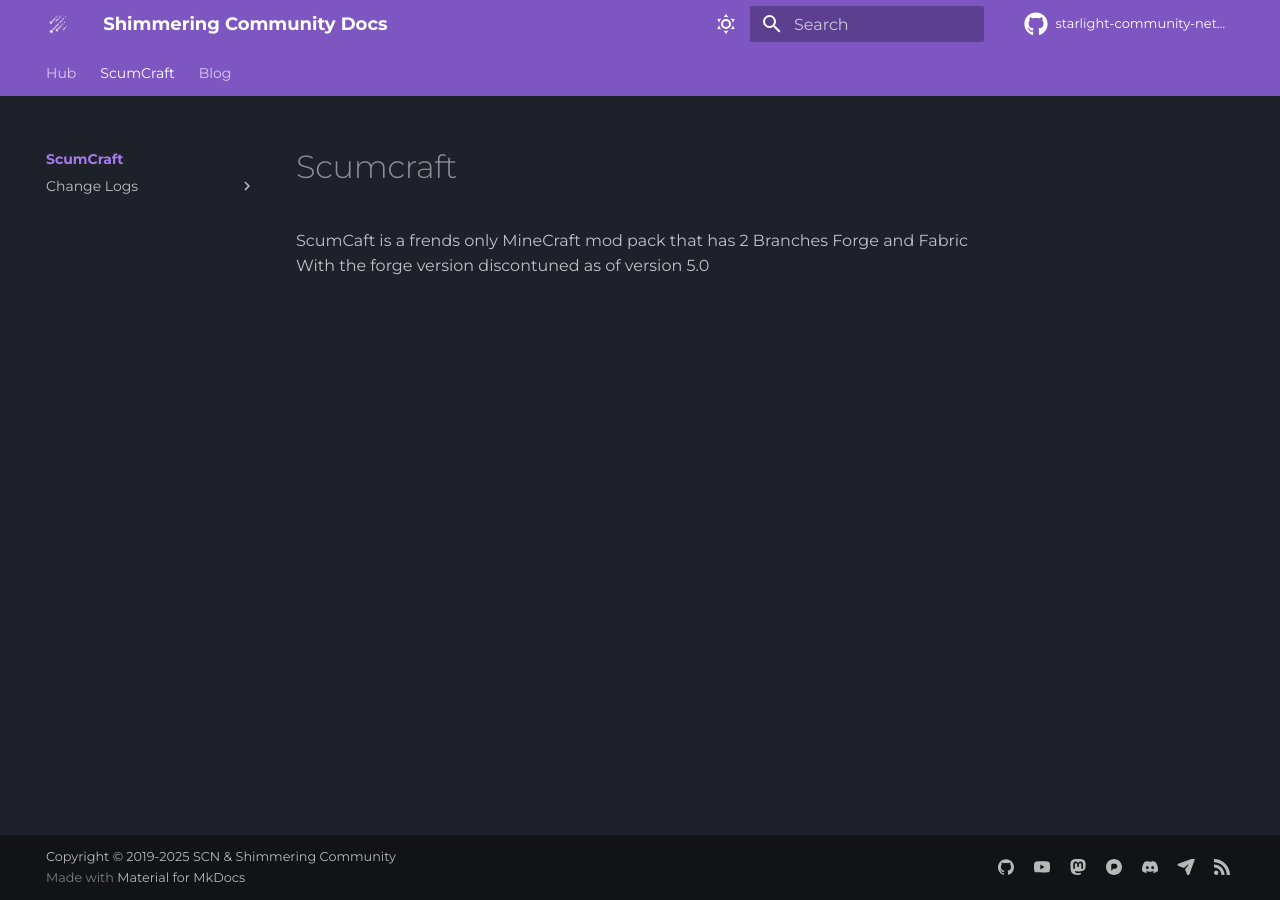
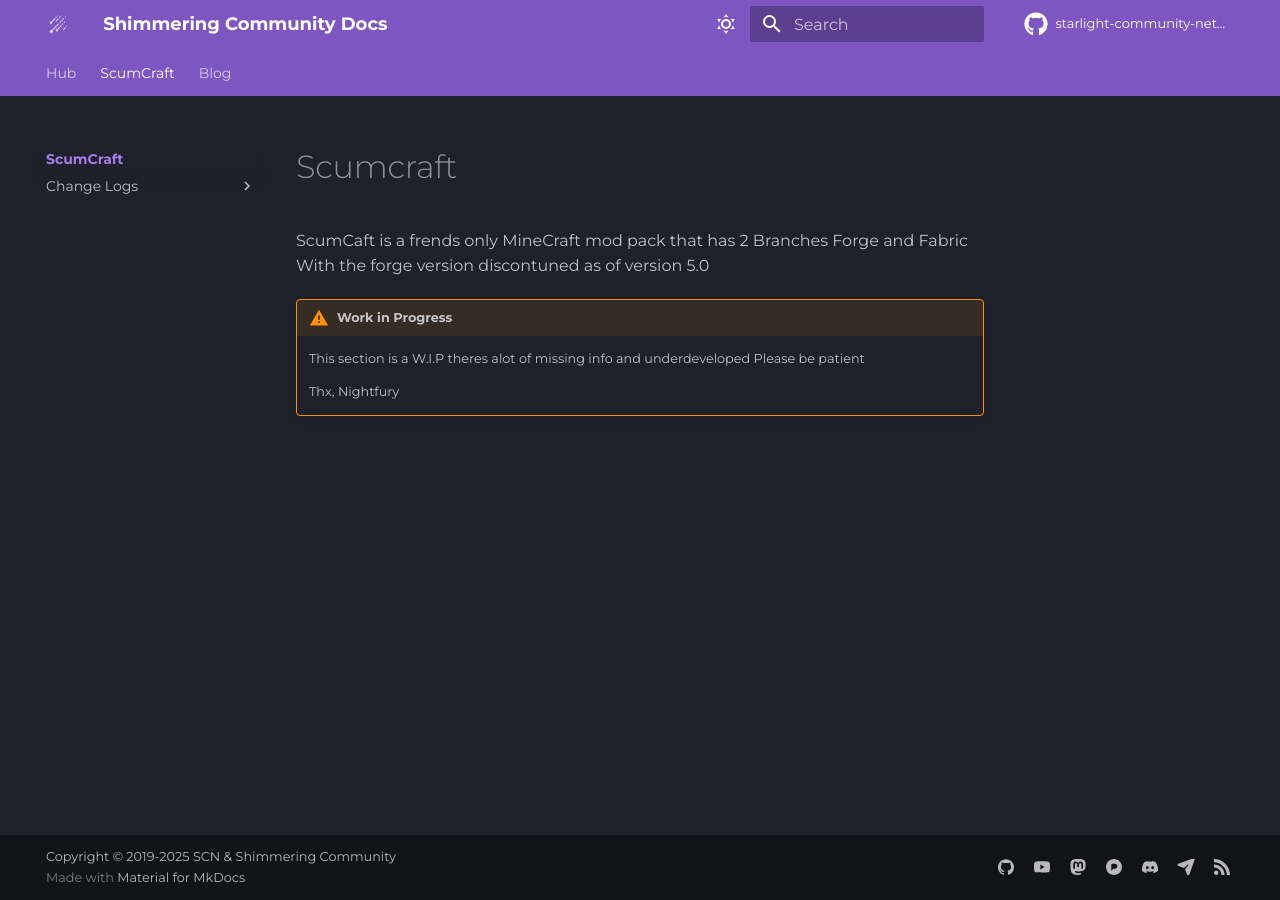
Before and after one commit to Starlight-Community-Network/SCN-Docs, an MkDocs documentation site: the page built from docs/ScumCraft/index.md, in a window 1280 px wide. Built offline with MkDocs 1.6.1 and Material for MkDocs 9.7.7, drawn with Linux system fonts in a browser that asks for light colours; plug-ins that fetch from the network failed and are left out; comment, search, counter and statistics services are not loaded.

Commit message:
Updated Disclamers

```diff
--- a/docs/ScumCraft/index.md
+++ b/docs/ScumCraft/index.md
@@ -1,3 +1,9 @@
 # Scumcraft
 
 ScumCaft is a frends only MineCraft mod pack that has 2 Branches Forge and Fabric With the forge version discontuned as of version 5.0
+
+!!! warning "Work in Progress"
+
+      This section is a W.I.P theres alot of missing info and underdeveloped Please be patient
+
+      Thx, Nightfury
```
Also changed, not shown: docs/BRCRP/Placeholder.md (+1 -1 lines), docs/MSRP/Placeholder.md (+1 -1 lines).
